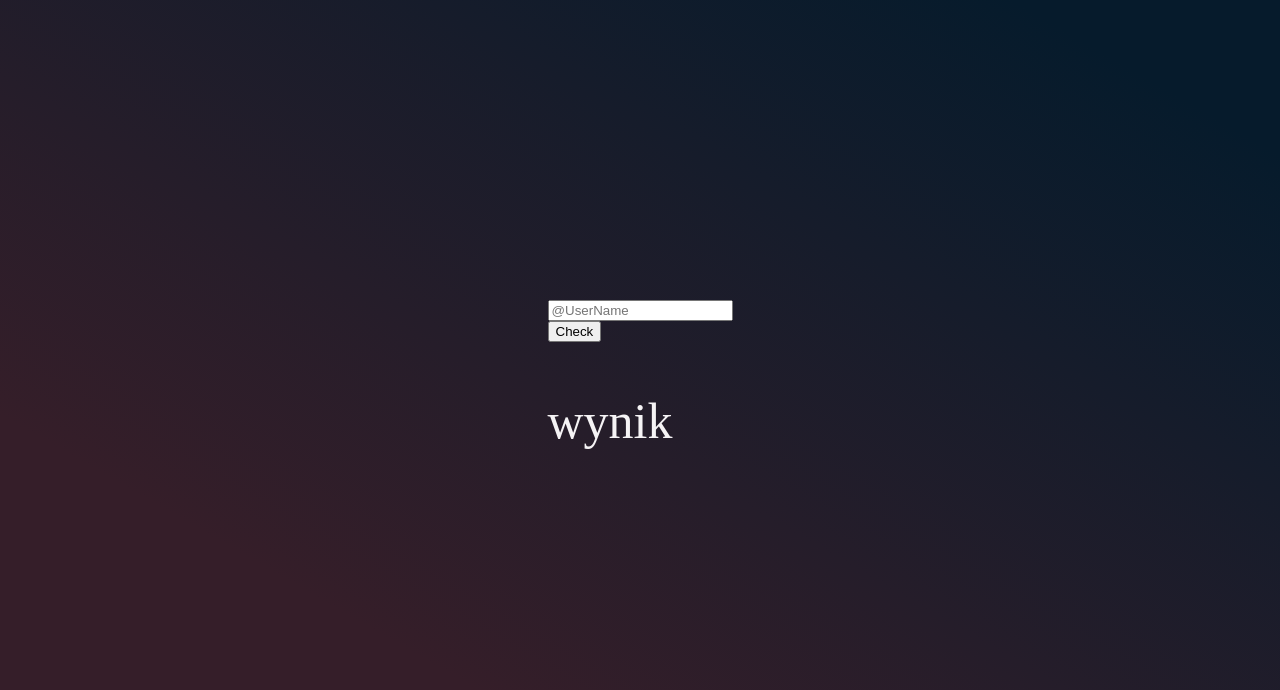
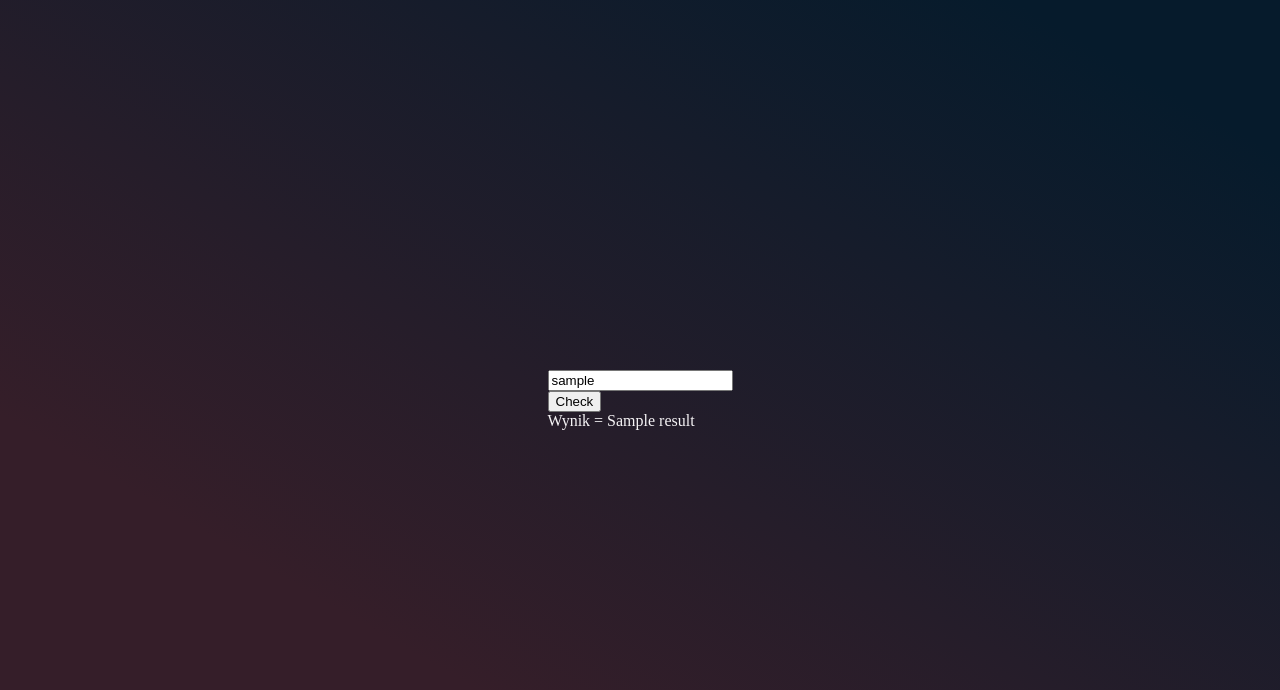
Before and after one commit to Joberooo/TWI-Botometer, a Flask app: template App/templates/checkAccount.html in a window 1280 px wide. Shown: the top 690 px of the page. Run offline with Flask 2, Linux system fonts and the light colour scheme; the template is opened without the code that fills it: most values are stand-ins (such as "Sample title", 1, 10 or a date in 2020).

Commit message:
Modify checkAccount

```diff
--- a/App/Backend/apiBotometer.py
+++ b/App/Backend/apiBotometer.py
@@ -11,5 +11,6 @@ boto_meter_object = botometer.Botometer(wait_on_ratelimit=True,
                                         rapidapi_key=rapid_api_key,
                                         **twitter_app_auth)
 
-# Check a single account by screen name
-result = boto_meter_object.check_account('@Zelazna_Dywizja')
+
+def check_account(name):
+    return boto_meter_object.check_account(name)
--- a/App/app.py
+++ b/App/app.py
@@ -1,15 +1,22 @@
 from flask import Flask, render_template, flash
+
+from Backend import apiBotometer
 
 app = Flask(__name__)
 
 
-def check_button_click():
-    print("ok")
+@app.route("/checkAccount")
+def check_accountOne():
+    return render_template("checkAccount.html", result=None, user_name=None)
 
 
-@app.route("/checkAccount")
-def check_account():
-    return render_template("checkAccount.html", content=None)
+@app.route("/checkAccount/<user_name>")
+def check_accountTwo(user_name=None):
+    if user_name is not None:
+        result = apiBotometer.check_account(user_name)
+    else:
+        result = None
+    return render_template("checkAccount.html", result=result, user_name=user_name)
 
 
 @app.route("/")
--- a/App/static/css/resultContent.css
+++ /dev/null
@@ -1,3 +0,0 @@
-p{
-    font-size: 50px;
-}
--- a/App/templates/checkAccount.html
+++ b/App/templates/checkAccount.html
@@ -2,19 +2,30 @@
 
 {% block stylesheet %}
 <link rel="stylesheet" href="../static/css/checkAccount.css">
+
+<script type=text/javascript>
+    function check_button_click() {
+        var username = document.getElementById("checkInput").value
+        if(username !== "")
+            window.location.href = "/checkAccount/" + username
+        else
+            window.location.href = "/checkAccount"
+    }
+</script>
 {% endblock stylesheet %}
 
 {% block content %}
 <div id="checkContent">
     <div id="checkInputArea">
-        <input type="text" id="checkInput" placeholder="@UserName" />
+        <input type="text" id="checkInput" placeholder="@UserName" value="{{ user_name }}"/>
     </div>
     <div id="checkButtonArea">
-        <input  type="button" id="checkButton" value="Check" />
+        <input  type="button" id="checkButton" value="Check" onclick="check_button_click()" />
     </div>
     <div id="checkResult">
-        {% include "resultContent.html" %}
-        {% block resultContent %}{% endblock %}
+        {% if user_name is not sameas None %}
+            Wynik = {{result}}
+        {% endif %}
     </div>
 </div>
 {% endblock content %}
--- a/App/templates/resultContent.html
+++ /dev/null
@@ -1,7 +0,0 @@
-{% block stylesheet %}
-<link rel="stylesheet" href="../static/css/resultContent.css">
-{% endblock stylesheet %}
-
-{% block resultContent %}
-    <p> wynik </p>
-{% endblock resultContent %}
```
